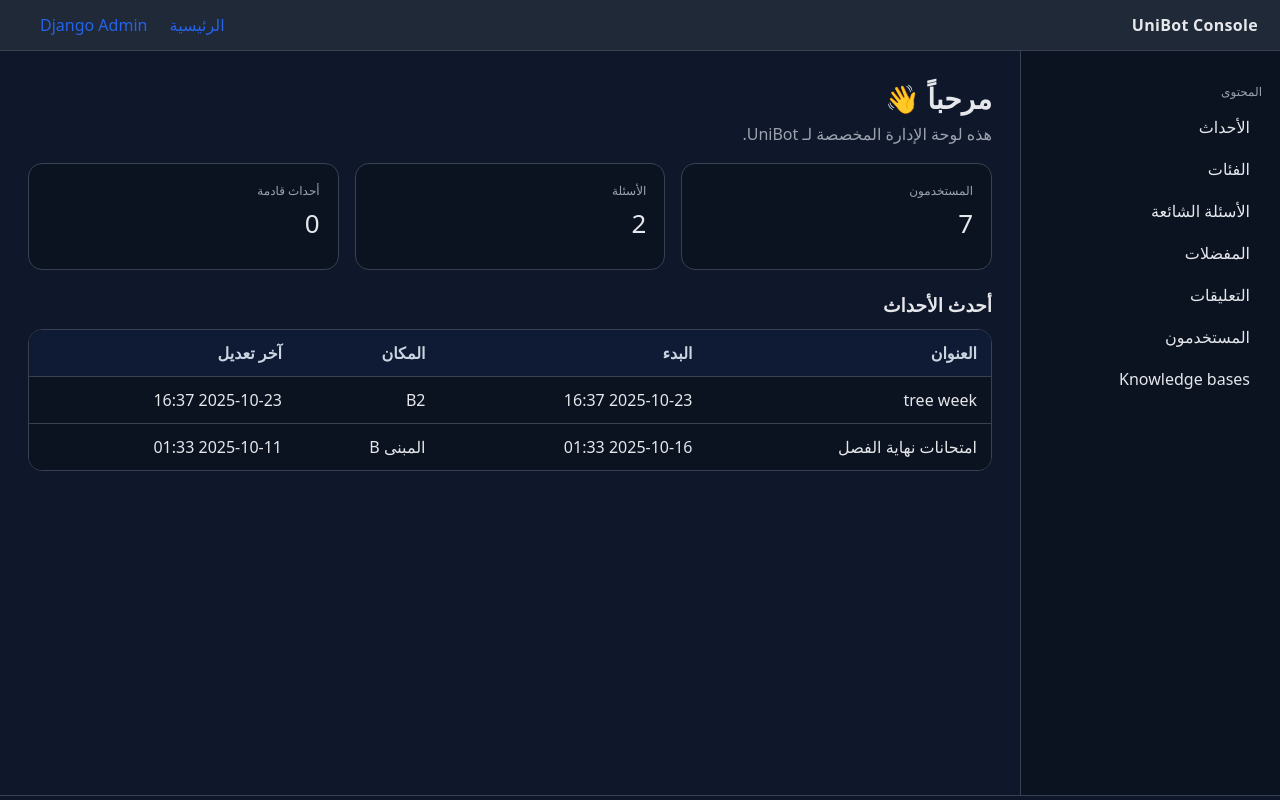
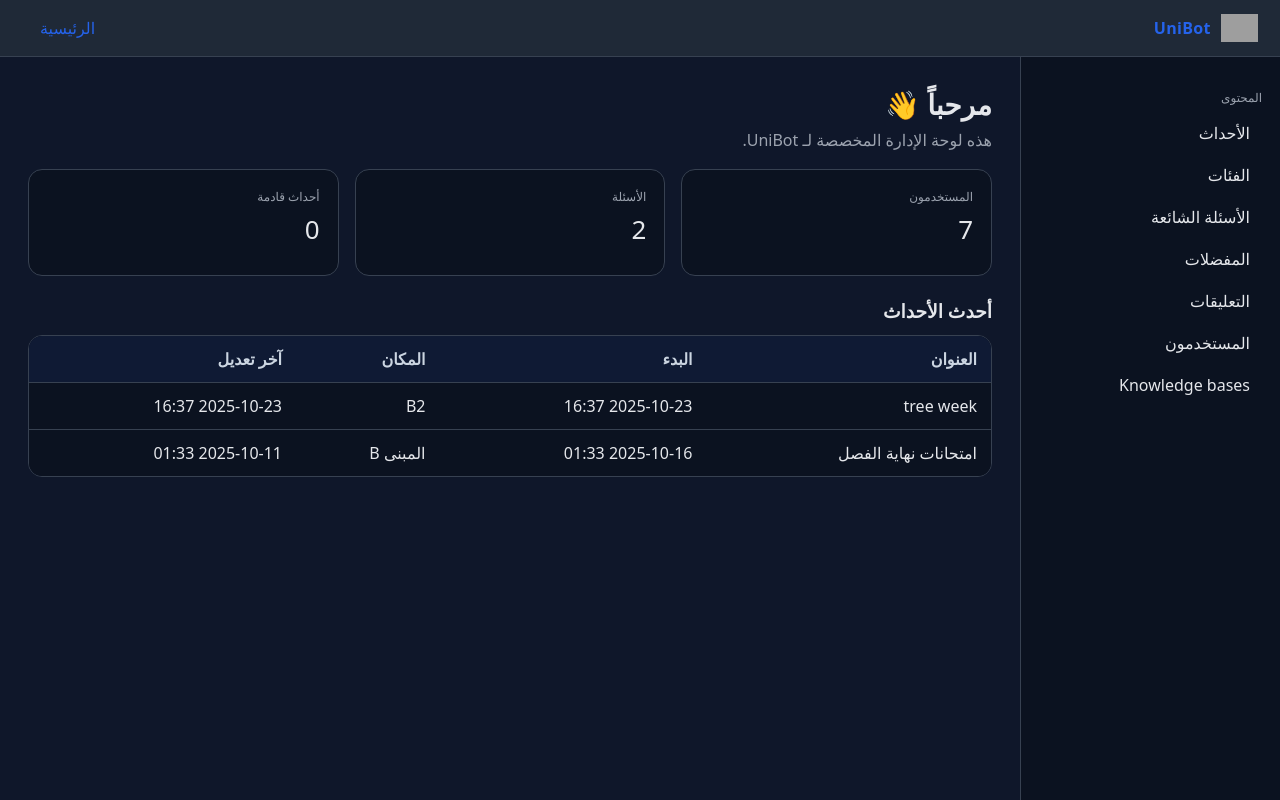
Before and after one commit to M0simi/portfolio, a Django app: page /dashboard/ in a window 1280 px wide. Shown: the top 800 px of the page. Run offline with Django 4.2, Linux system fonts and the light colour scheme; a user stored in the database is signed in; data comes from the database, SQL or seed files in the repository; grey boxes are pictures that could not be loaded.

Commit message:
Update base.html

```diff
--- a/unibot_project/custom_admin/templates/custom_admin/base.html
+++ b/unibot_project/custom_admin/templates/custom_admin/base.html
@@ -8,15 +8,28 @@
     <link rel="stylesheet" href="{% static 'custom_admin/css/admin.css' %}">
   </head>
   <body>
+    <!-- Topbar -->
     <div class="topbar">
-      <div class="brand">UniBot Console</div>
+      <!-- Brand with logo -->
+      <a href="{% url 'custom_admin:dashboard' %}" class="brand" style="display:flex;align-items:center;gap:10px">
+        <img
+          src="{% static 'custom_admin/img/unibot-logo.svg' %}"
+          onerror="this.onerror=null;this.src='{% static 'custom_admin/img/unibot-logo.png' %}';"
+          alt="UniBot"
+          style="height:28px;width:auto;display:block"
+        />
+        <span class="sr-only">UniBot</span>
+      </a>
+
       <div class="top-links">
         <a href="{% url 'custom_admin:dashboard' %}">الرئيسية</a>
-        <a href="/admin/">Django Admin</a>
+        {# أزلنا رابط Django Admin كما طلبت #}
       </div>
     </div>
 
+    <!-- Layout -->
     <div class="layout">
+      <!-- Sidebar -->
       <aside class="sidebar">
         <div class="menu-title">المحتوى</div>
         <a class="menu-link" href="{% url 'custom_admin:events_list' %}">الأحداث</a>
@@ -28,11 +41,13 @@
         <a class="menu-link" href="{% url 'custom_admin:knowledgebases_list' %}">Knowledge bases</a>
       </aside>
 
+      <!-- Content -->
       <main class="content">
         {% block content %}{% endblock %}
       </main>
     </div>
 
+    <!-- Footer -->
     <div class="footer">UniBot © {{ now|date:"Y" }}</div>
   </body>
 </html>
```
